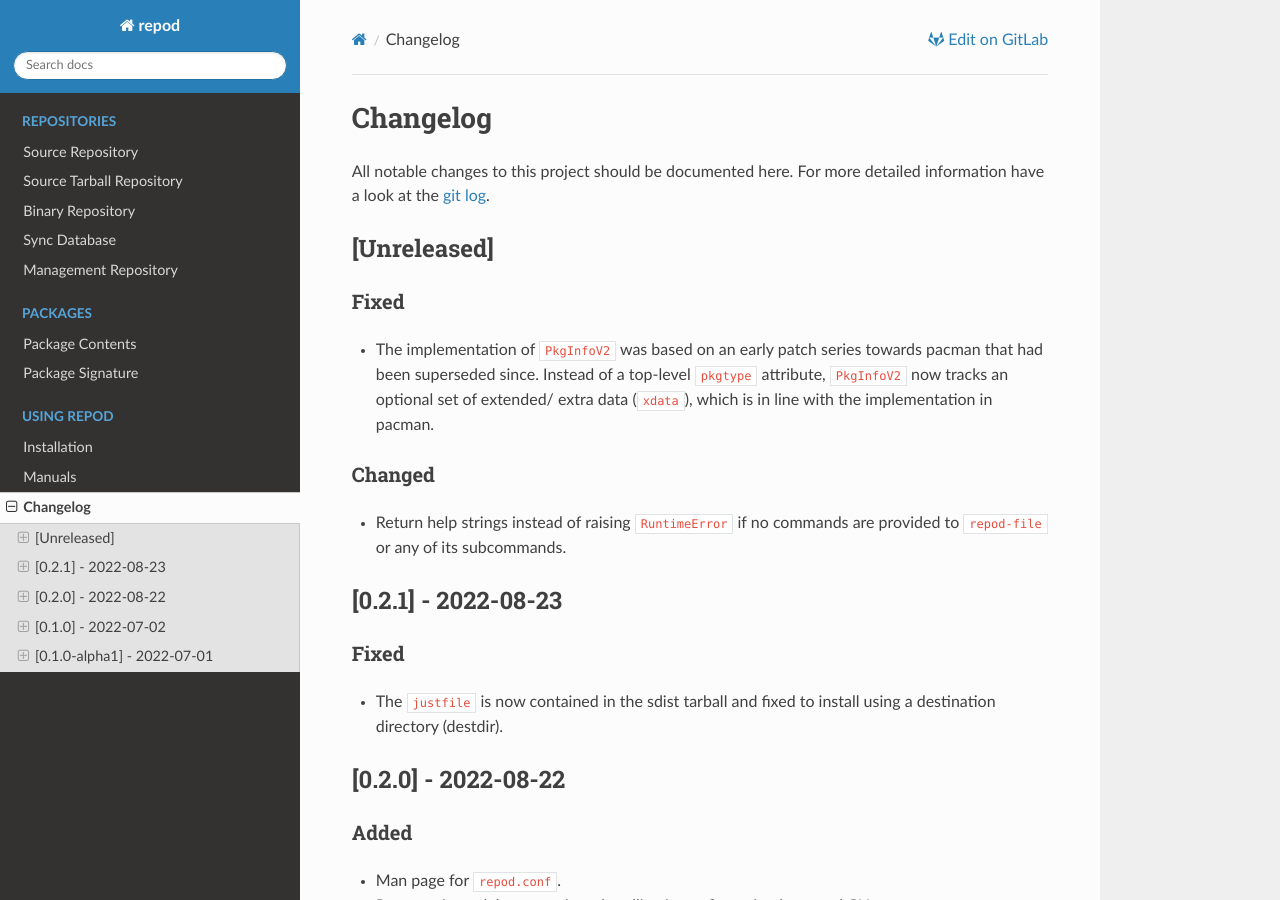
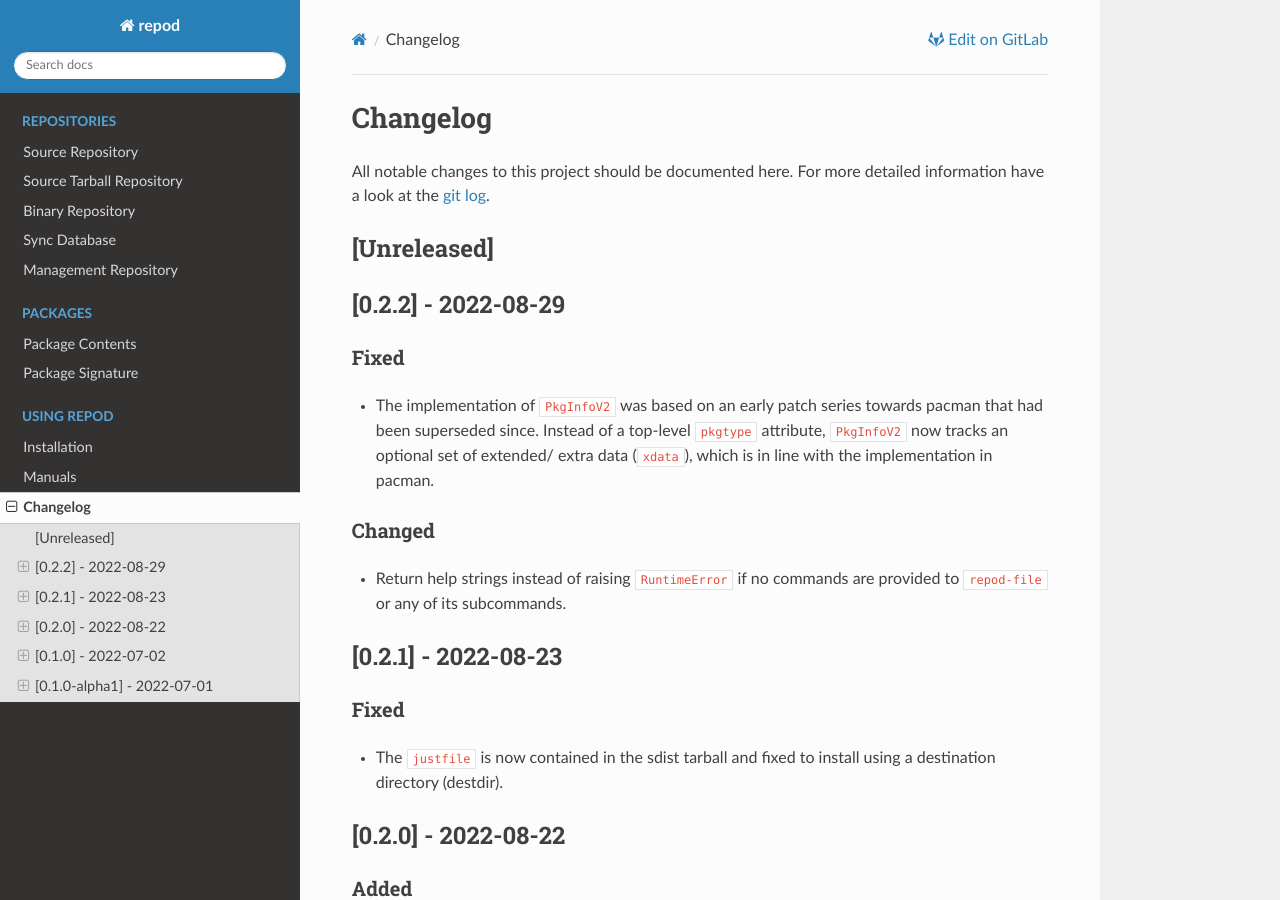
Before and after one commit to archlinux/repod, a Sphinx documentation site: the page built from docs/repod/changelog.rst, in a window 1280 px wide and 900 px high. Built offline with Sphinx 7.4.7 and the Read the Docs theme 2.0.0, drawn with Linux system fonts in a browser that asks for light colours.

Commit message:
Add changelog entry for 0.2.2
docs/repod/changelog.rst:
Add changelog entry for 0.2.2

```diff
--- a/docs/repod/changelog.rst
+++ b/docs/repod/changelog.rst
@@ -11,6 +11,9 @@ For more detailed information have a look at the |git log|.
 
 [Unreleased]
 ------------
+
+[0.2.2] - 2022-08-29
+--------------------
 
 Fixed
 ^^^^^
```
